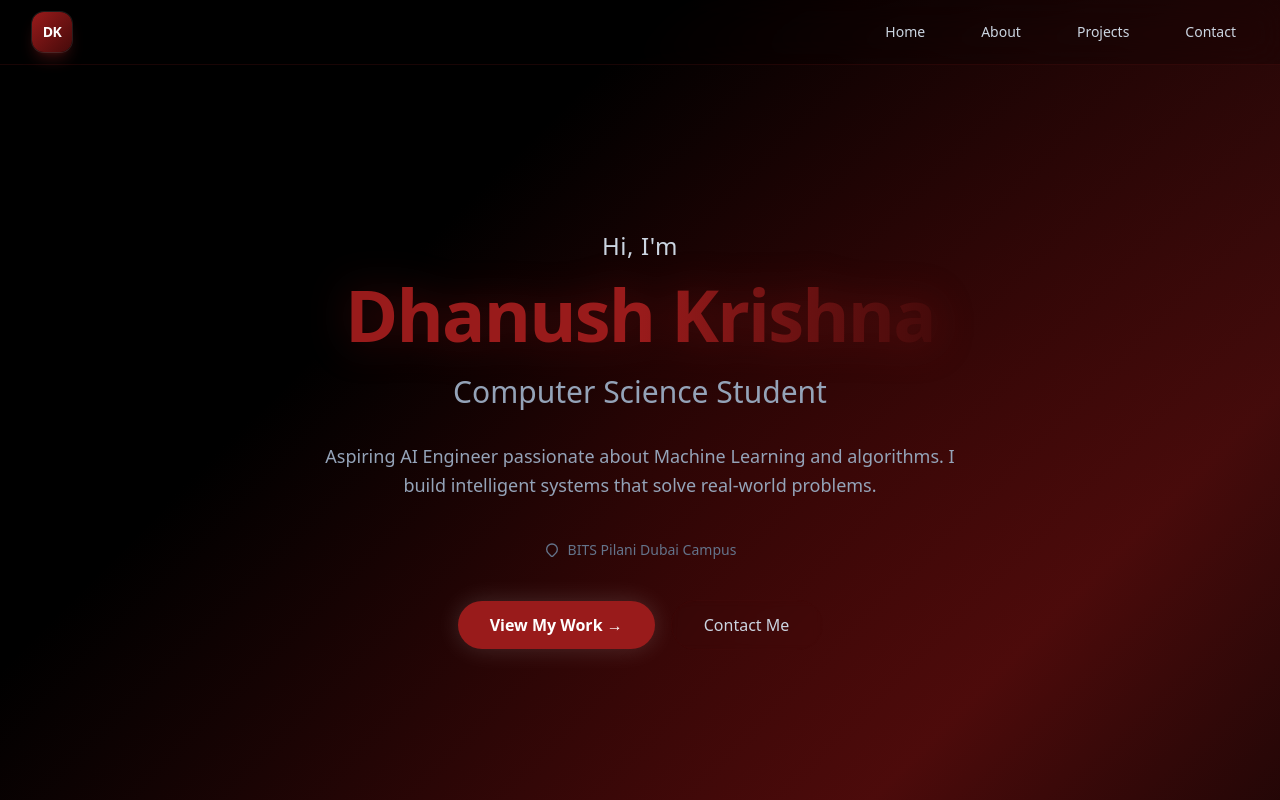
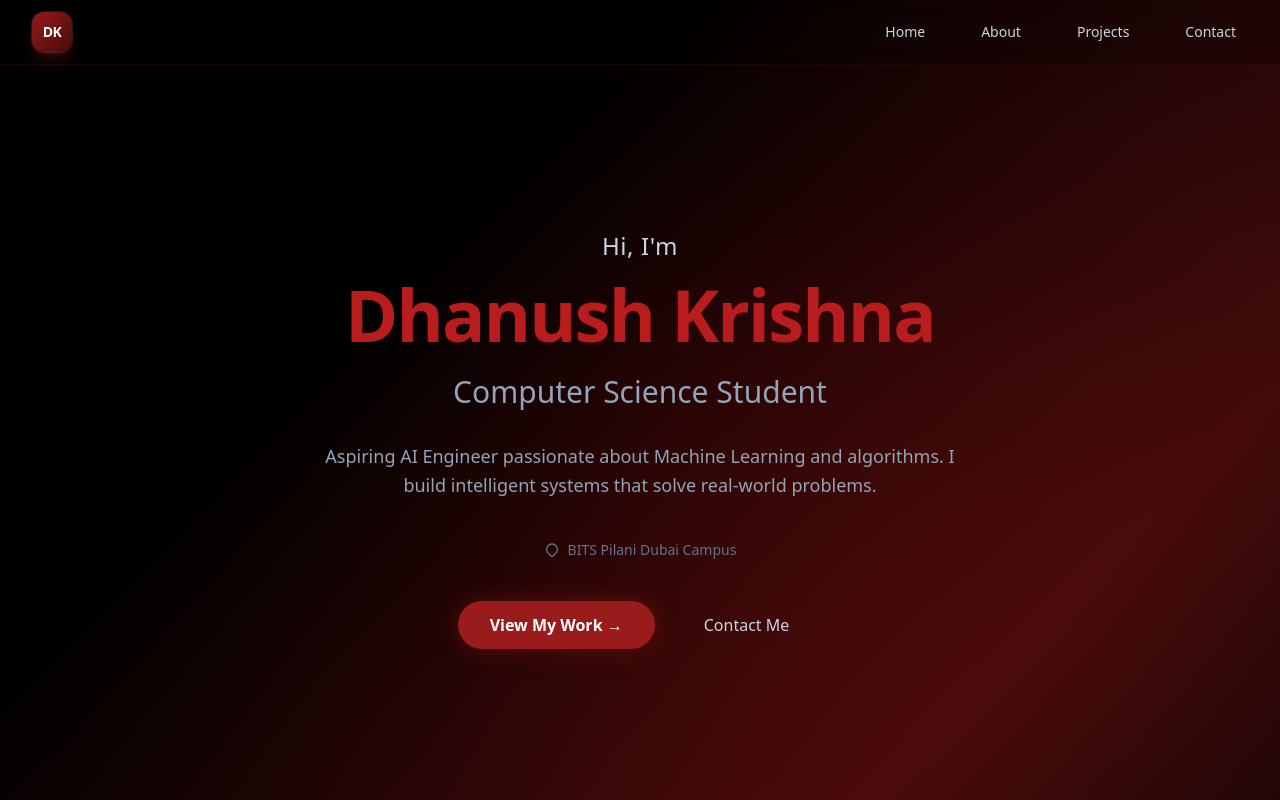
Before and after one commit to DhanushKrishna4/My-Portfolio, a React (Vite) app: page / in a window 1280 px wide. Shown: the top 800 px of the page. Built offline with nearby package versions, Linux system fonts and the light colour scheme.

Commit message:
switch name to static red and remove glow

```diff
--- a/src/components/Hero.jsx
+++ b/src/components/Hero.jsx
@@ -6,8 +6,8 @@ const Hero = () => {
       <div className="text-center max-w-4xl mx-auto">
         <h2 className="text-xl md:text-2xl font-medium text-slate-300 mb-4 tracking-wide">Hi, I'm</h2>
         <h1 className="text-5xl md:text-7xl font-bold mb-6 tracking-tight">
-          {/* Added drop-shadow to separate the red text from the red background */}
-          <span className="bg-gradient-to-r from-red-800 via-red-800 to-red-950 bg-clip-text text-transparent drop-shadow-[0_0_20px_rgba(185,28,28,0.3)]">
+          {/* Removed gradient and glow; changed to static red-700 for clarity */}
+          <span className="text-red-700">
             Dhanush Krishna
           </span>
         </h1>
@@ -23,8 +23,7 @@ const Hero = () => {
           <span>BITS Pilani Dubai Campus</span>
         </div>
         <div className="flex flex-col sm:flex-row items-center justify-center gap-4">
-          {/* Added a white-tinted shadow to the button to make it "lift" off the dark red wallpaper */}
-          <a href="#projects" className="px-8 py-3 rounded-full bg-red-800 text-white font-semibold hover:bg-red-900 hover:scale-105 transition-all duration-300 shadow-[0_0_25px_rgba(255,255,255,0.15)]">
+          <a href="#projects" className="px-8 py-3 rounded-full bg-red-800 text-white font-semibold hover:bg-red-900 hover:scale-105 transition-all duration-300 shadow-[0_0_25px_rgba(153,27,27,0.4)]">
             View My Work →
           </a>
           <a href="#contact" className="px-8 py-3 rounded-full border border-red-950/40 text-slate-300 font-medium hover:border-red-700 hover:text-white hover:bg-red-950/20 transition-all duration-300 bg-transparent backdrop-blur-sm">
```
